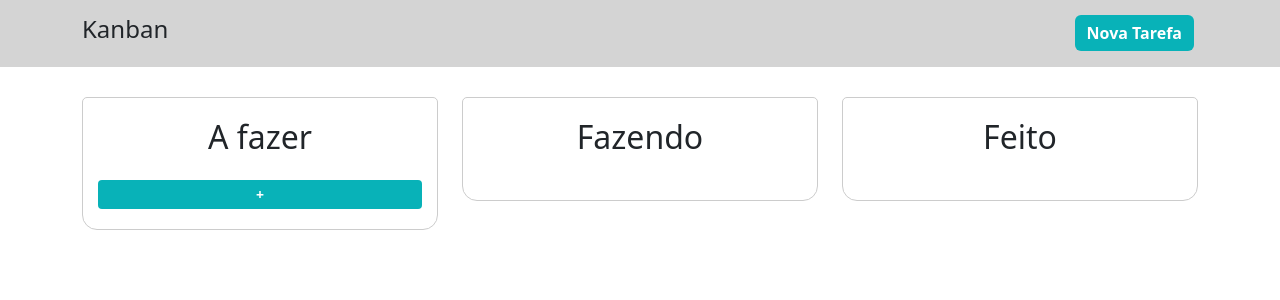
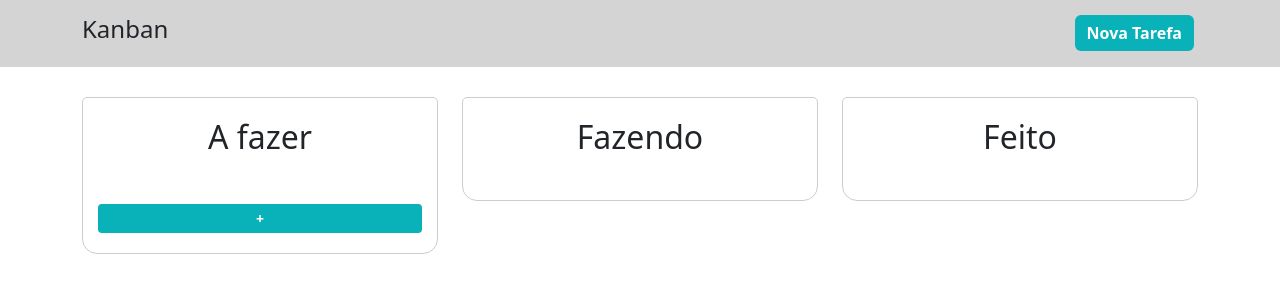
Before and after one commit to Viniciussvn/kanban, a Vue app: page / in a window 1280 px wide. Shown: the top 300 px of the page. Built offline with nearby package versions, Linux system fonts and the light colour scheme.

Commit message:
update add drag & drop

```diff
--- a/package.json
+++ b/package.json
@@ -13,7 +13,8 @@
     "bootstrap": "^5.3.8",
     "pinia": "^3.0.4",
     "vue": "^3.5.29",
-    "vue-router": "^5.0.3"
+    "vue-router": "^5.0.3",
+    "vuedraggable": "^4.1.0"
   },
   "devDependencies": {
     "@vitejs/plugin-vue": "^6.0.4",
--- a/src/App.vue
+++ b/src/App.vue
@@ -115,11 +115,21 @@ main {
   border-radius: 5px 5px 15px 15px;
 }
 
+.column_main {
+  display: grid;
+  gap: 12px;
+  transition: all 0.25s ease;
+}
+
+.column_task:hover {
+  transform: scale(1.02);
+}
+
 .column_task {
   border: 1px solid #ccc;
   padding: 8px 15px;
   border-radius: 0px 15px 0px 15px;
-  margin-bottom: 8px
+  margin-bottom: 8px;
 }
 
 .column_task:hover {
--- a/src/assets/KabanColumn.vue
+++ b/src/assets/KabanColumn.vue
@@ -4,13 +4,25 @@
             <div class="column_header text-center mb-4">
                 <h2 >{{ props.title }}</h2>
             </div>
-            <div class="column_main">
-                <div v-for="(task, key) in props.tasks" :key="key" class="column_task d-flex" @click="openTask(task.id)">
-                    <h5 class="col-11">{{ task.title }}</h5>
-                    <div class="col delete_task" @click.stop="deleteTask(task.id)">❌</div>
-                </div>
-            </div>
-            <div v-if="props.type === 'todo'" class="column_footer mt-4">
+            <draggableComponent
+                class="column_main"
+                :model-value="tasks"
+                group="tasks"
+                item-key="id"
+                @change="onChange"
+                :animation="250"
+                ghost-class="ghost"
+            >
+                <template #item="{ element }">
+                    <div v-if="element.status === props.status">
+                        <div class="column_task d-flex" @click="openTask(element.id)">
+                            <h5 class="col-11">{{ element.title }}</h5>
+                            <div class="col delete_task" @click.stop="deleteTask(element.id)">❌</div>
+                        </div>
+                    </div>
+                </template>
+            </draggableComponent>
+            <div v-if="props.status === 'todo'" class="column_footer mt-4">
                 <button type="button" class="btn btn-sm w-100 btn-primary" @click="openCreateModal()">
                     &#43
                 </button>
@@ -22,6 +34,7 @@
 <script setup>
 import { useGlobalStore } from '@/stores/global';
 import { useKanbanStore } from '@/stores/store';
+import draggableComponent from 'vuedraggable';
 
 const global = useGlobalStore();
 const store = useKanbanStore();
@@ -31,13 +44,18 @@ const props = defineProps({
         required: true,
         type: String
     },
-    tasks: {
+    tasks:{
         required: true,
     },
-    type: {
+    status: {
         required: false,
     }
 });
+
+function openCreateModal() {
+    store.task = {};
+    global.openTaskModal('create')
+}
 
 function openTask(id){
     for(let i = 0; i < props.tasks.length; i++){
@@ -57,9 +75,21 @@ function deleteTask(id){
     global.openTaskModal('delete');
 };
 
-function openCreateModal() {
-    store.task = {};
-    global.openTaskModal('create')
-}
+function onChange(event) {
+    if (!event.moved && !event.added) return
+
+    if (event.moved) {
+        const { oldIndex, newIndex } = event.moved
+        store.reorderByIndex(props.status, oldIndex, newIndex)
+    }
+
+    if (event.added) {
+        const { element, newIndex } = event.added
+
+        element.status = props.status
+
+        store.insertAtIndex(props.status, element, newIndex)
+    }
+};
 
 </script>
--- a/src/components/TheMain.vue
+++ b/src/components/TheMain.vue
@@ -4,15 +4,17 @@
       <KabanColumn
         :title="'A fazer'"
         :tasks="tasks_todo"
-        :type="'todo'"
+        :status="'todo'"
       />
       <KabanColumn
         :title="'Fazendo'"
         :tasks="tasks_doing"
+        :status="'doing'"
       />
       <KabanColumn
         :title="'Feito'"
         :tasks="tasks_done"
+        :status="'done'"
       />
     </div>
   </div>
@@ -31,15 +33,15 @@ onBeforeMount(() => {
 });
 
 const tasks_todo = computed(() =>{
-  return store.tasks.filter(t=> t.status === 'todo');
+  return store.tasks.filter(t=> t.status === 'todo').sort((a, b) => a.order - b.order);
 });
 
 const tasks_doing = computed(() =>{
-  return store.tasks.filter(t=> t.status === 'doing');
+  return store.tasks.filter(t=> t.status === 'doing').sort((a, b) => a.order - b.order);
 });
 
 const tasks_done = computed(() =>{
-  return store.tasks.filter(t=> t.status === 'done');
+  return store.tasks.filter(t=> t.status === 'done').sort((a, b) => a.order - b.order);
 });
 
 </script>
--- a/src/stores/store.js
+++ b/src/stores/store.js
@@ -19,7 +19,8 @@ export const useKanbanStore = defineStore('kanban', {
         addTask(task) {
             const newTask = {
                 ...task,
-                id: crypto.randomUUID()
+                id: crypto.randomUUID(),
+                order: this.tasks.length
             }
 
             this.tasks.push(newTask)
@@ -37,6 +38,43 @@ export const useKanbanStore = defineStore('kanban', {
         deleteTask(id) {
             this.tasks = this.tasks.filter(task => task.id !== id)
             saveTasks(this.tasks)
+        },
+
+
+        reorderByIndex(status, oldIndex, newIndex) {
+            const columnTasks = this.tasks
+                .filter(t => t.status === status)
+                .sort((a,b) => a.order - b.order)
+
+            const moved = columnTasks.splice(oldIndex, 1)[0]
+            columnTasks.splice(newIndex, 0, moved)
+
+            columnTasks.forEach((task, index) => {
+                task.order = index
+            })
+
+            saveTasks(this.tasks)
+        },
+
+        insertAtIndex(status, task, newIndex) {
+            task.status = status
+
+            const columnTasks = this.tasks
+                .filter(t => t.status === status)
+                .sort((a,b) => a.order - b.order)
+
+            const existingIndex = columnTasks.findIndex(t => t.id === task.id)
+            if (existingIndex !== -1) {
+                columnTasks.splice(existingIndex, 1)
+            }
+
+            columnTasks.splice(newIndex, 0, task)
+
+            columnTasks.forEach((t, index) => {
+                t.order = index
+            })
+
+            saveTasks(this.tasks)
         }
     }
 })
```
Also changed, not shown: 1 other file (tests, documents, lock files or other folders).
